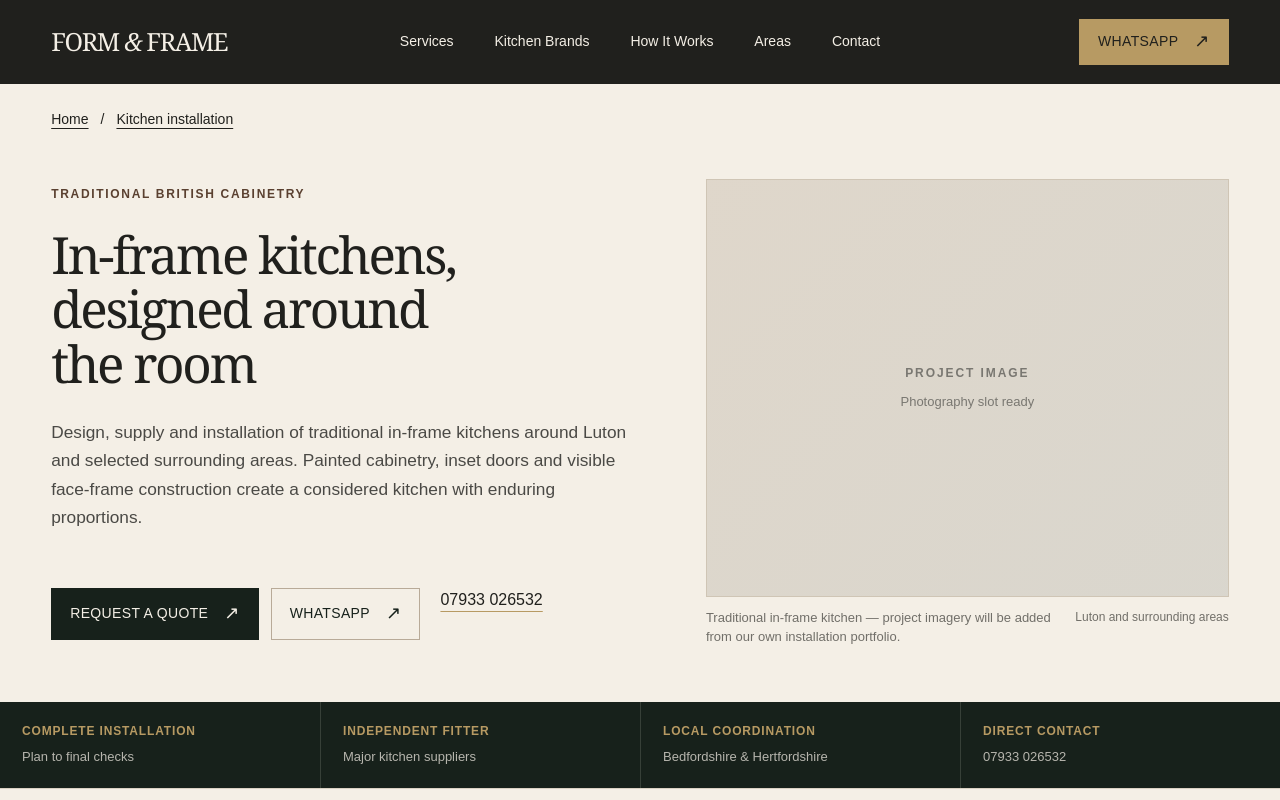
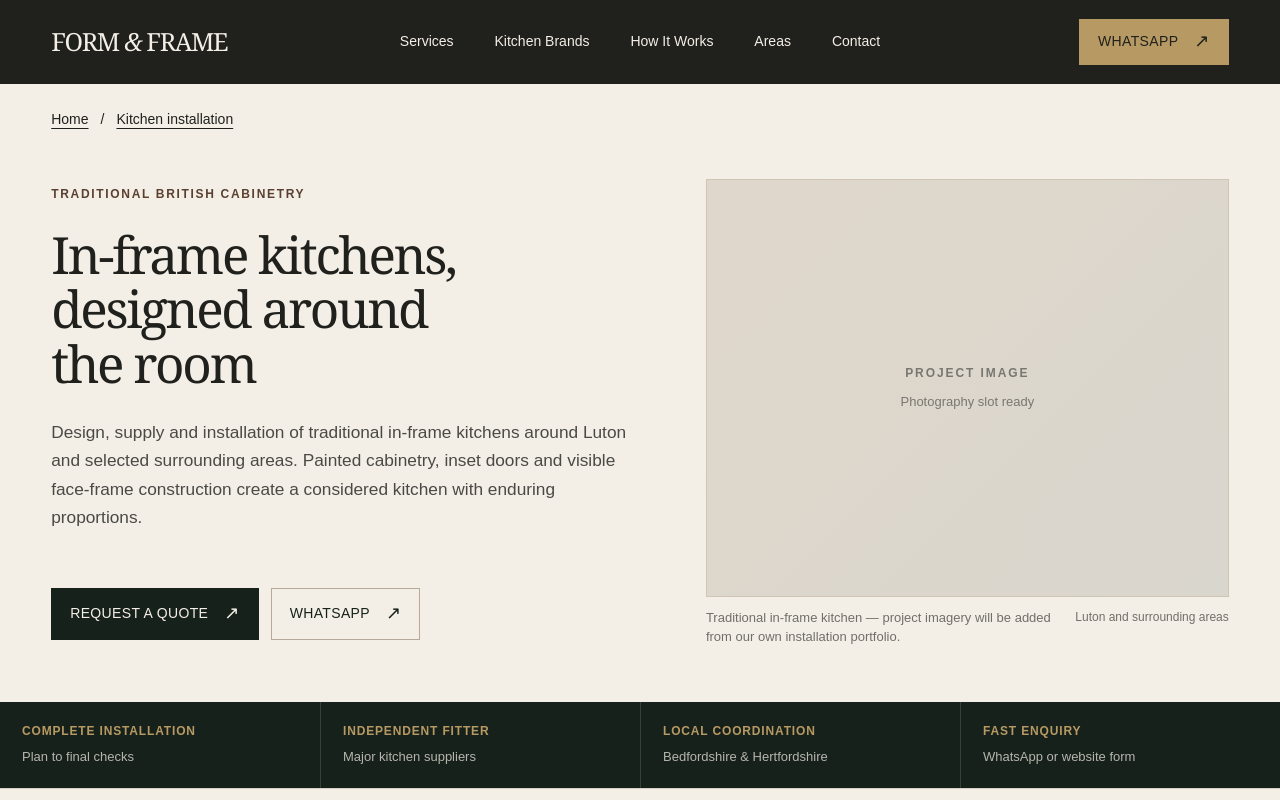
Before and after one commit to formandframekitchens/form-and-frame-website, a Next.js app: page /in-frame-kitchens in a window 1280 px wide. Shown: the top 800 px of the page. Built offline with nearby package versions, Linux system fonts and the light colour scheme.

Commit message:
Refine supplier branding and simplify hero CTAs

```diff
--- a/app/components/service-page.tsx
+++ b/app/components/service-page.tsx
@@ -44,20 +44,19 @@ export function ServicePage({ eyebrow, title, introduction, children, parent, im
         <nav className="breadcrumbs" aria-label="Breadcrumb"><Link href="/">Home</Link>{parent && <><span aria-hidden="true">/</span><Link href={parent.href}>{parent.label}</Link></>}</nav>
         <div className="service-hero-grid">
           <div className="service-hero-copy">
-            {brandName && <div className="supplier-identity"><span className="supplier-identity-mark" aria-hidden="true" /><strong>{brandName}</strong><small>Independent installation</small></div>}
+            {brandName && <div className="supplier-identity"><span className="supplier-identity-mark" aria-hidden="true" /><strong className="supplier-identity-name">{brandName}</strong><small>Independent installation</small></div>}
             <p className="eyebrow">{eyebrow}</p>
             <h1>{title}</h1>
             <p className="service-lead">{introduction}</p>
             <div className="service-contact-actions">
               <Link className="button" href="/contact">Request a quote <span aria-hidden="true">↗</span></Link>
               <a className="button button-outline" href={WHATSAPP_HREF}>WhatsApp <span aria-hidden="true">↗</span></a>
-              <a className="service-phone-link" href={PHONE_HREF}>{BUSINESS_PHONE_DISPLAY}</a>
             </div>
           </div>
           <Visual image={images.hero} className="service-hero-visual" />
         </div>
       </div></header>
-      <ul className="service-trust-strip"><li><strong>Complete installation</strong><span>Plan to final checks</span></li><li><strong>Independent fitter</strong><span>Major kitchen suppliers</span></li><li><strong>Local coordination</strong><span>Bedfordshire & Hertfordshire</span></li><li><strong>Direct contact</strong><span>{BUSINESS_PHONE_DISPLAY}</span></li></ul>
+      <ul className="service-trust-strip"><li><strong>Complete installation</strong><span>Plan to final checks</span></li><li><strong>Independent fitter</strong><span>Major kitchen suppliers</span></li><li><strong>Local coordination</strong><span>Bedfordshire & Hertfordshire</span></li><li><strong>Fast enquiry</strong><span>WhatsApp or website form</span></li></ul>
       {children}
     </main>
     <Footer />
@@ -103,7 +102,7 @@ export function InstallationScope() {
 export function SupplierNavigation({ current }: { current?: string }) {
   return <nav aria-label="Kitchen suppliers"><ul className="supplier-grid">{supplierPages.map(supplier => <li key={supplier.slug}>
     <Link className="supplier-card" style={{ borderTopColor: supplierAccent[supplier.slug] }} href={`/kitchen-installation/${supplier.slug}`} aria-current={current === supplier.slug ? "page" : undefined}>
-      <span className="supplier-brand-slot">{supplier.name}</span><span className="supplier-card-caption">Independent installation <span aria-hidden="true">↗</span></span>
+      <span className="supplier-brand-slot"><strong>{supplier.name}</strong></span><span className="supplier-card-caption">Independent installation <span aria-hidden="true">↗</span></span>
     </Link>
   </li>)}</ul></nav>;
 }
```
